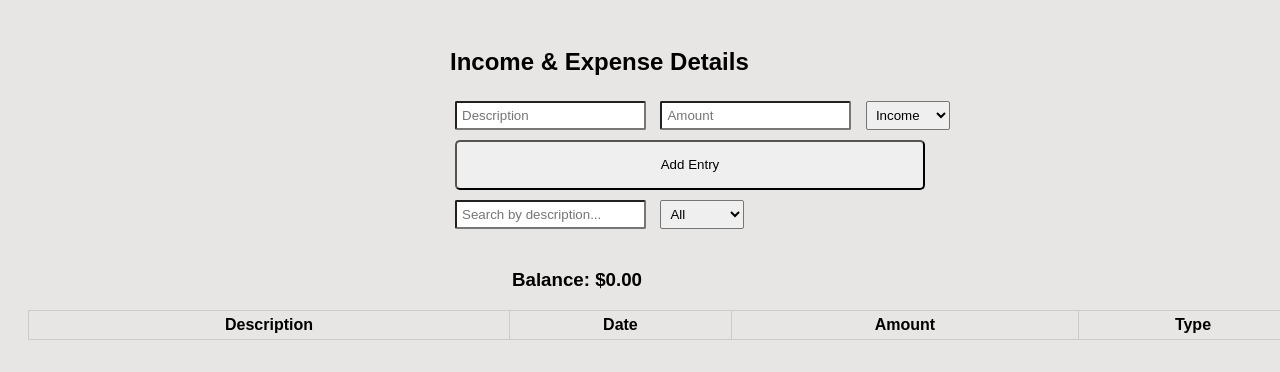
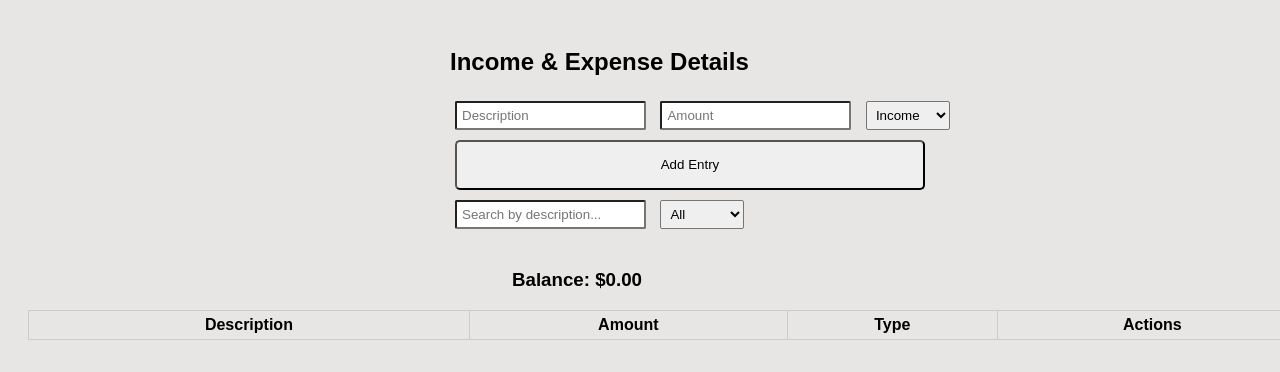
Before and after one commit to kannan1107/income-exp, a plain HTML site: page index.html in a window 1280 px wide. Shown: the top 372 px of the page. Drawn offline with Linux system fonts and the light colour scheme.

Commit message:
Add files via upload

```diff
--- a/index.html
+++ b/index.html
@@ -37,9 +37,9 @@
   <thead>
     <tr>
       <th>Description</th>
-      <th>Date</th>
       <th>Amount</th>
       <th>Type</th>
+      <th>Actions</th>
     </tr>
   </thead>
   <tbody id="entryList"></tbody>
```
